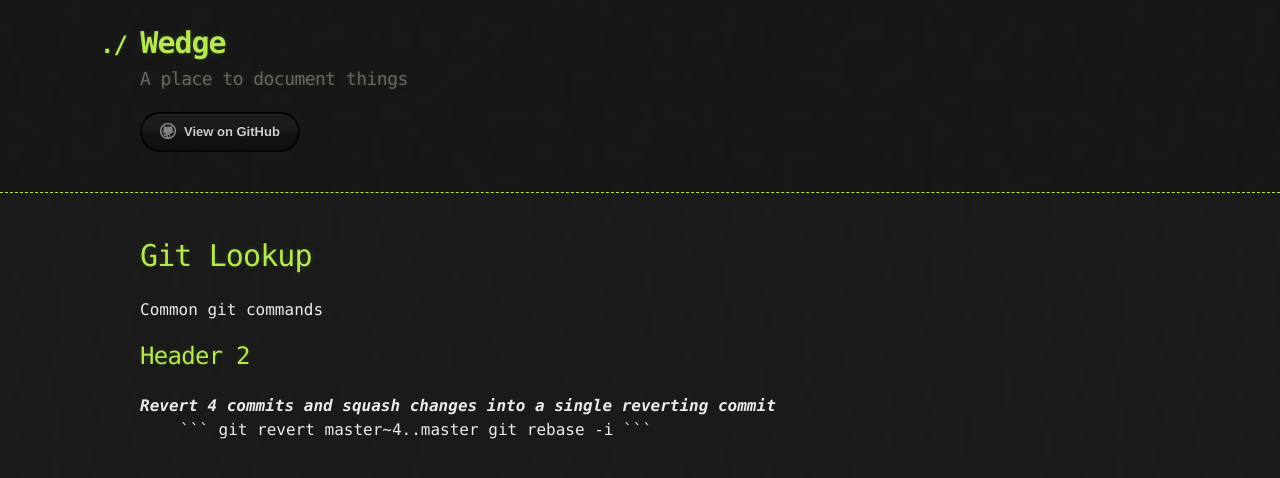
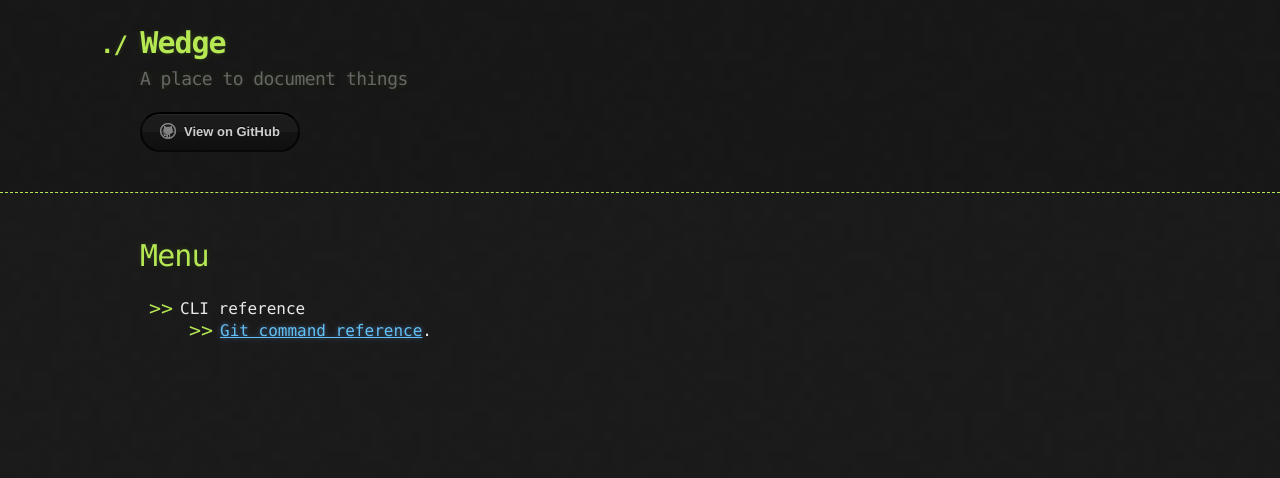
Before and after one commit to samwedge/wedge, a Jekyll site: the page built from index.md, in a window 1280 px wide. Shown: the top 478 px of the page. Built offline with Jekyll 4.4.1, drawn with Linux system fonts in a browser that asks for light colours; our own code applies the rules of GitHub Pages for plain Markdown files.

Commit message:
Add git reference

````diff
--- a/index.md
+++ b/index.md
@@ -2,18 +2,8 @@
 layout: default
 ---
 
-# Git Lookup
 
-Common git commands
+# Menu
 
-## Header 2
-<dl>
-
-  <dt>Revert 4 commits and squash changes into a single reverting commit</dt>
-  <dd>
-  ```
-  git revert master~4..master
-  git rebase -i
-  ```
-  </dd>
-</dl>
+* CLI reference
+  * [Git command reference](./git-commands.html).
````
Also changed, not shown: another-page.md (deleted, +0 -9 lines), git-commands.md (added, +177 -0 lines).
